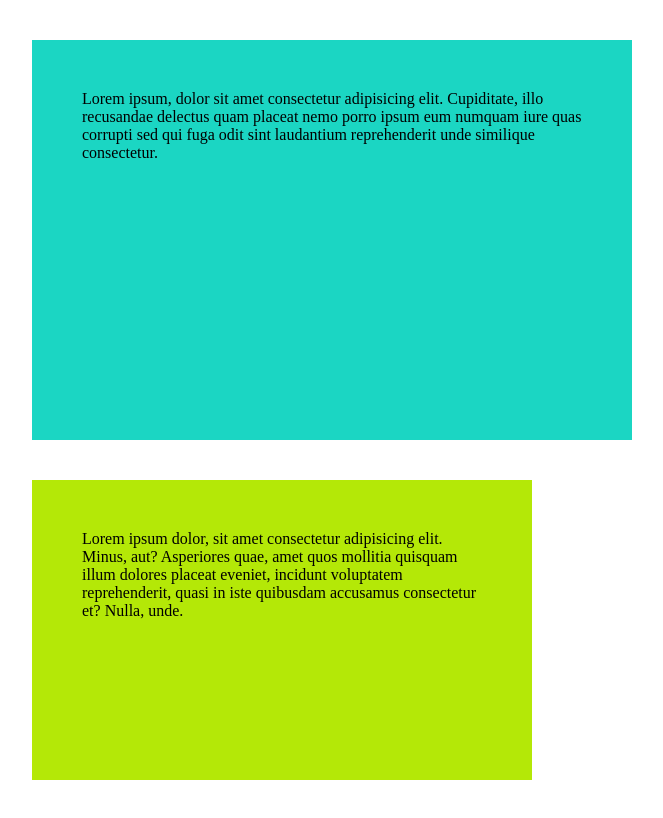
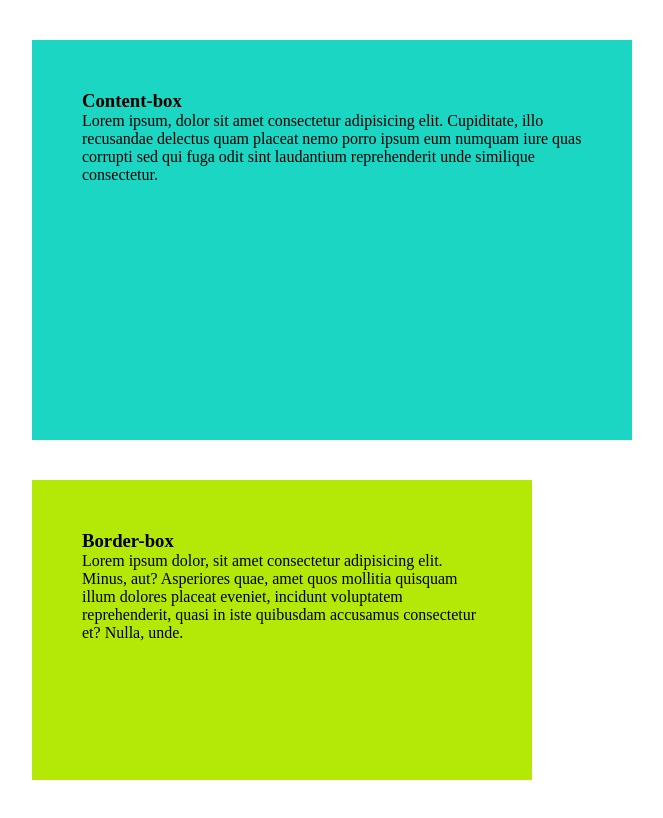
Before and after one commit to ArbishMunawar/100-day-code-challenge, a plain HTML site: page 05-day-Box-Sizing/index.html in a window 1280 px wide. Shown: the whole page, without its empty margins (8-671 px from the left). Drawn offline with Linux system fonts and the light colour scheme.

Commit message:
Update index.html

```diff
--- a/05-day-Box-Sizing/index.html
+++ b/05-day-Box-Sizing/index.html
@@ -9,9 +9,11 @@
     <!-- Box Sizing is used to size a box  -->
 
     <div class="content-box">
+      <h3>Content-box</h3>
         Lorem ipsum, dolor sit amet consectetur adipisicing elit. Cupiditate, illo recusandae delectus quam placeat nemo porro ipsum eum numquam iure quas corrupti sed qui fuga odit sint laudantium reprehenderit unde similique consectetur.
     </div>
     <div class="border-box">
+      <h3>Border-box</h3>
         Lorem ipsum dolor, sit amet consectetur adipisicing elit. Minus, aut? Asperiores quae, amet quos mollitia quisquam illum dolores placeat eveniet, incidunt voluptatem reprehenderit, quasi in iste quibusdam accusamus consectetur et? Nulla, unde.
     </div>
   </body>
```
